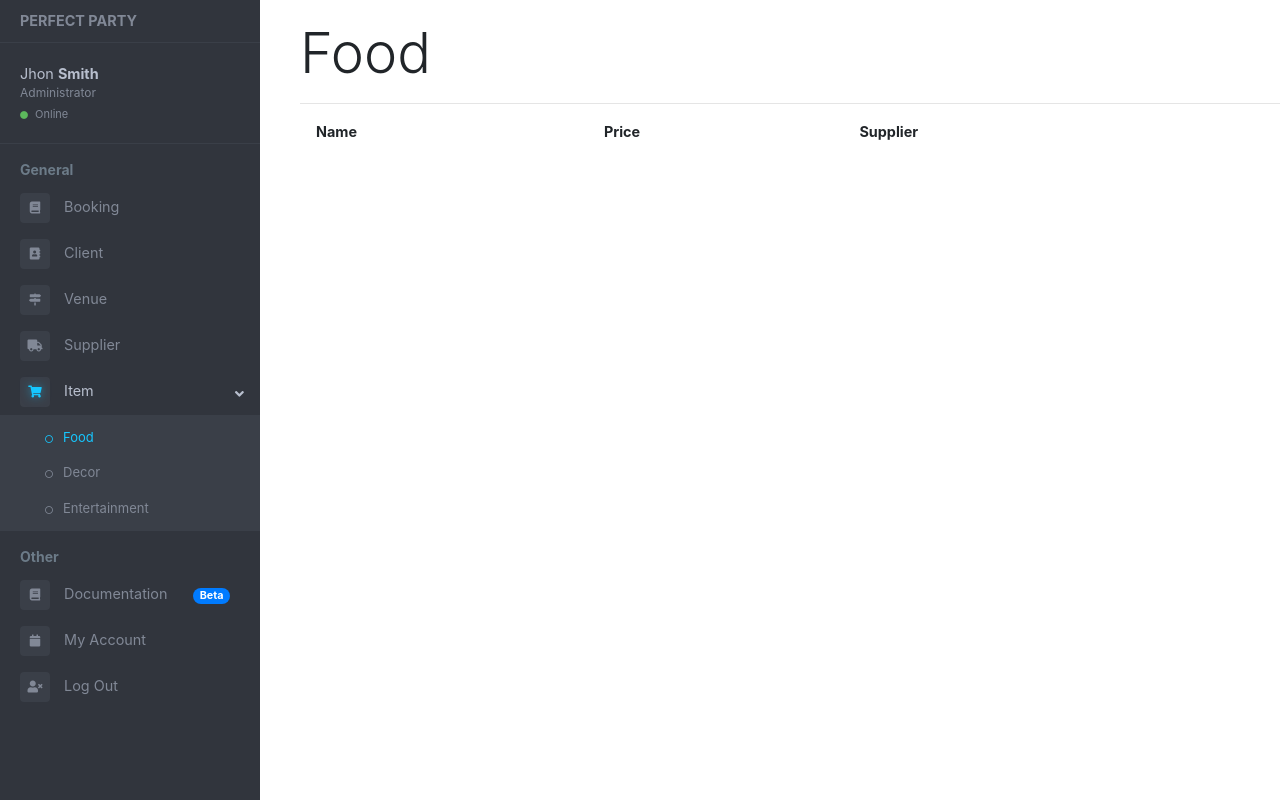
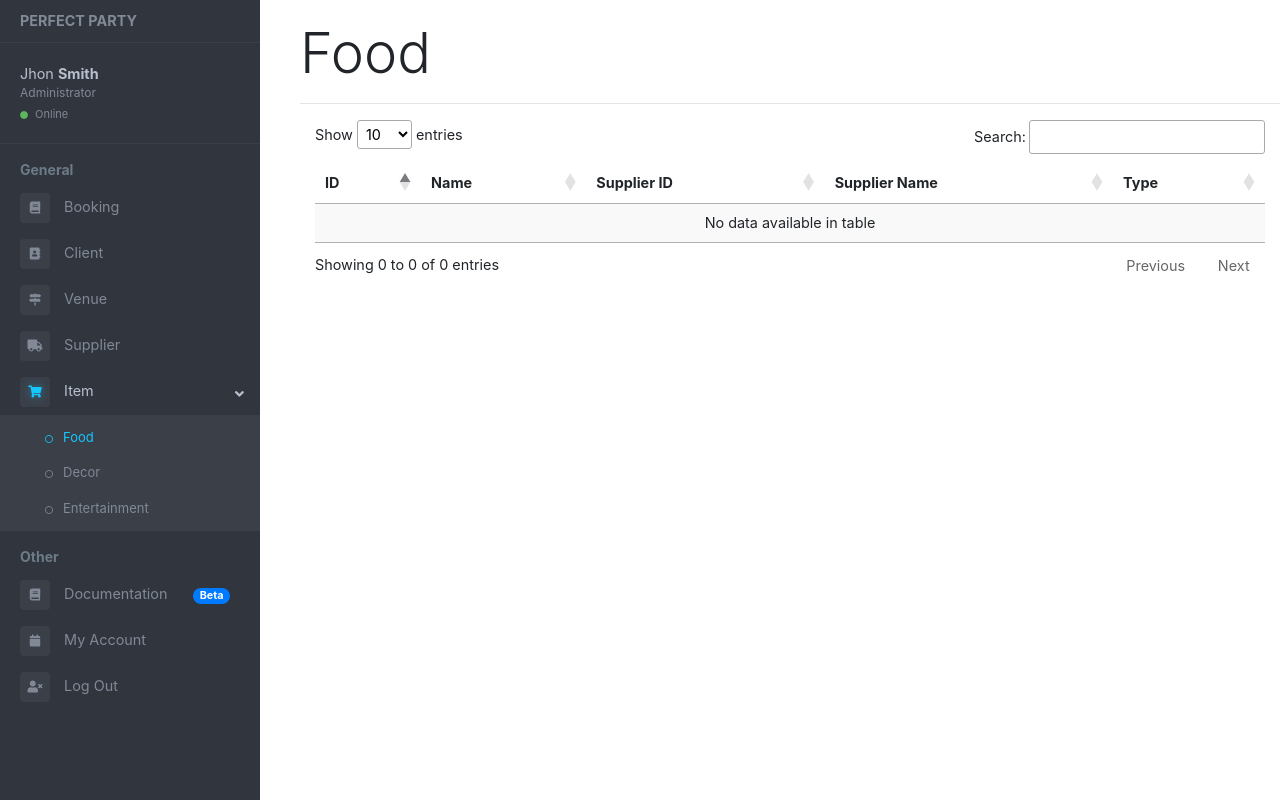
Before and after one commit to fxu9411/Perfect-Party, a Flask app: page /PerfectParty/item/food in a window 1280 px wide. Run offline with Flask 2, Linux system fonts and the light colour scheme; data that the repository does not hold is empty; some libraries are stand-ins or nearby versions.

Commit message:
Display items

```diff
--- a/perfect_party/PP/pages.py
+++ b/perfect_party/PP/pages.py
@@ -227,21 +227,25 @@ def add_supplier():
 
 @pages.route("/item/getitem")
 def get_item():
+    item=request.args.get('item')
     with connection.cursor() as cursor:
-        sql = "SELECT item.name as item_name, item.price, supplier.name as supplier_name " \
+        sql = "SELECT *" \
               "FROM `perfect_party`.`item_option` as item " \
               "LEFT JOIN `perfect_party`.`supplier` as supplier " \
               "ON item.supplier_id = supplier.supplier_id " \
-              "WHERE type = 'food'"
+              f"WHERE type = '{item}'"
         cursor.execute(sql)
         result = cursor.fetchall()
 
     food_list = {}
     list_of_food = []
     for item in result:
-        obj = {'Name': item['item_name'],
-               'Price': float(item['price']),
-               'Supplier': item['supplier_name']}
+        print(item)
+        obj = {'ID': item['item_id'],
+               'Name': item['name'],
+               'Supplier ID': item['supplier.supplier_id'],
+               'Supplier Name': item['supplier.name'],
+               'Type': item['type']}
         list_of_food.append(obj)
 
     food_list['data'] = list_of_food
--- a/perfect_party/PP/templates/item.html
+++ b/perfect_party/PP/templates/item.html
@@ -7,9 +7,11 @@
   <table id="item" class="display" style="width:100%">
     <thead>
       <tr>
+        <th>ID</th>
         <th>Name</th>
-        <th>Price</th>
-        <th>Supplier</th>
+        <th>Supplier ID</th>
+        <th>Supplier Name</th>
+        <th>Type</th>
       </tr>
     </thead>
   </table>
@@ -19,16 +21,46 @@
 <!--datatable script-->
 
 <script>
+// $(document).ready(function() {
+//     var type= $({{item}}).val()
+//     console.log(jQuery.type(type))
+//     $('#item').DataTable( {
+//         "processing": true,
+//         "ajax": {url: "/PerfectParty/item/getitem?item={{ item }}",dataType:"json", dataSrc: "data", "contentType":"application/json"},
+//         "columns": [
+//             {data: "Name"},
+//             {data: "Price"},
+//             {data: "Supplier"},
+//         ],
+//     } );
+//     $("#item").css('cursor', 'pointer');
+//     var table = $('#item').DataTable();
+
+//     $('#item tbody').on( 'click', 'tr', function () {
+//         if ( $(this).hasClass('selected') ) {
+//             $(this).removeClass('selected');
+//         }
+//         else {
+//             table.$('tr.selected').removeClass('selected');
+//             $(this).addClass('selected');
+//         }
+//     } );
+
+//     $('#button').click( function () {
+//         table.row('.selected').remove().draw( false );
+//     } );
+// } );
+// $( window ).on( "load", setupData );
 $(document).ready(function() {
-    var type= $({{item}}).val()
-    console.log(jQuery.type(type))
     $('#item').DataTable( {
         "processing": true,
-        "ajax": {url: "/PerfectParty/item/getitem",dataType:"json", dataSrc: "data", "contentType":"application/json"},
+        "ajax": {url: "/PerfectParty/item/getitem?item={{item}}",dataType:"json", dataSrc: "data", "contentType":"application/json"},
         "columns": [
+            {data: "ID"},
             {data: "Name"},
-            {data: "Price"},
-            {data: "Supplier"},
+            {data: "Supplier ID"},
+            {data: "Supplier Name"},
+            {data: "Type"},
         ],
     } );
     $("#item").css('cursor', 'pointer');
```
